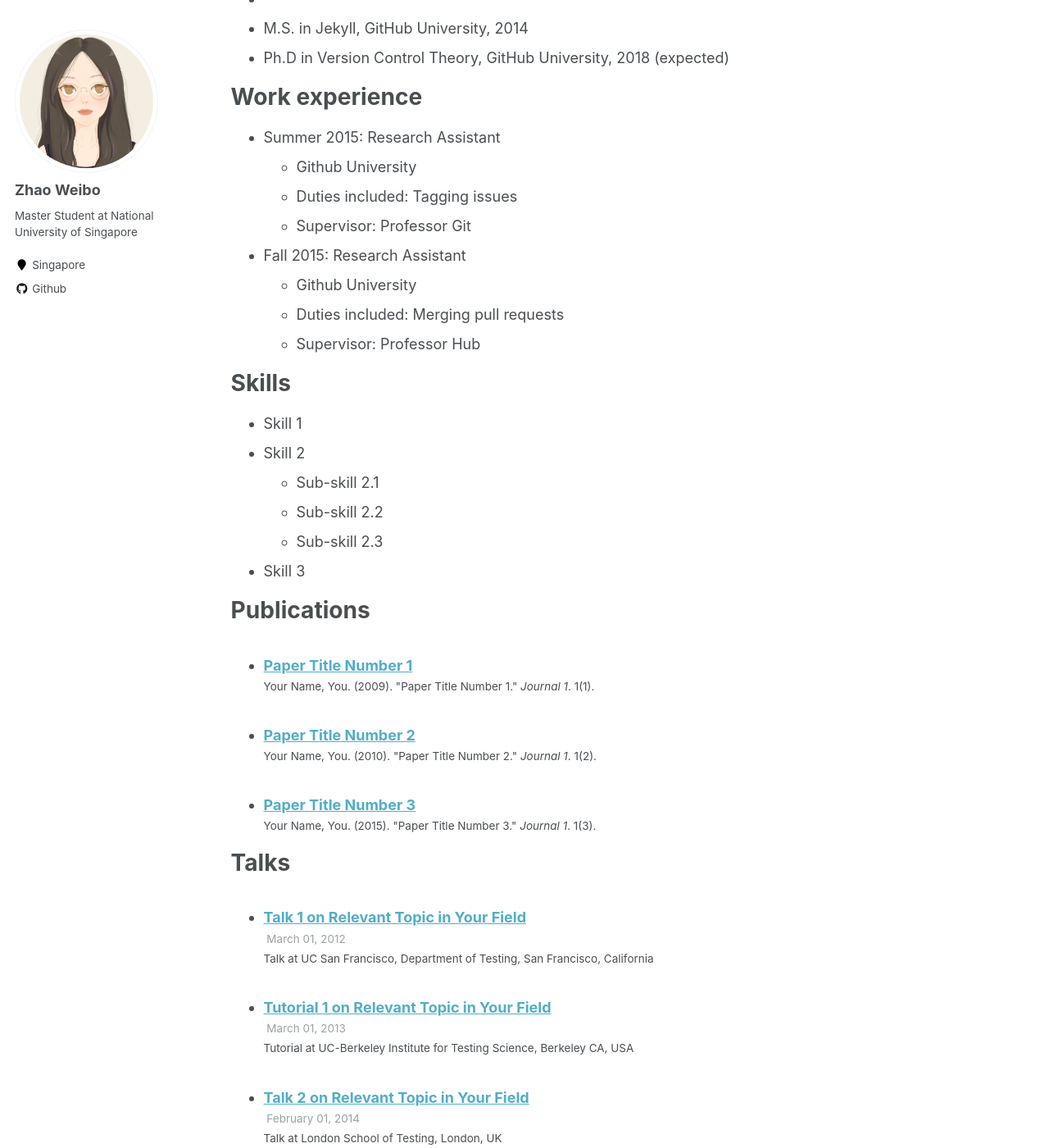
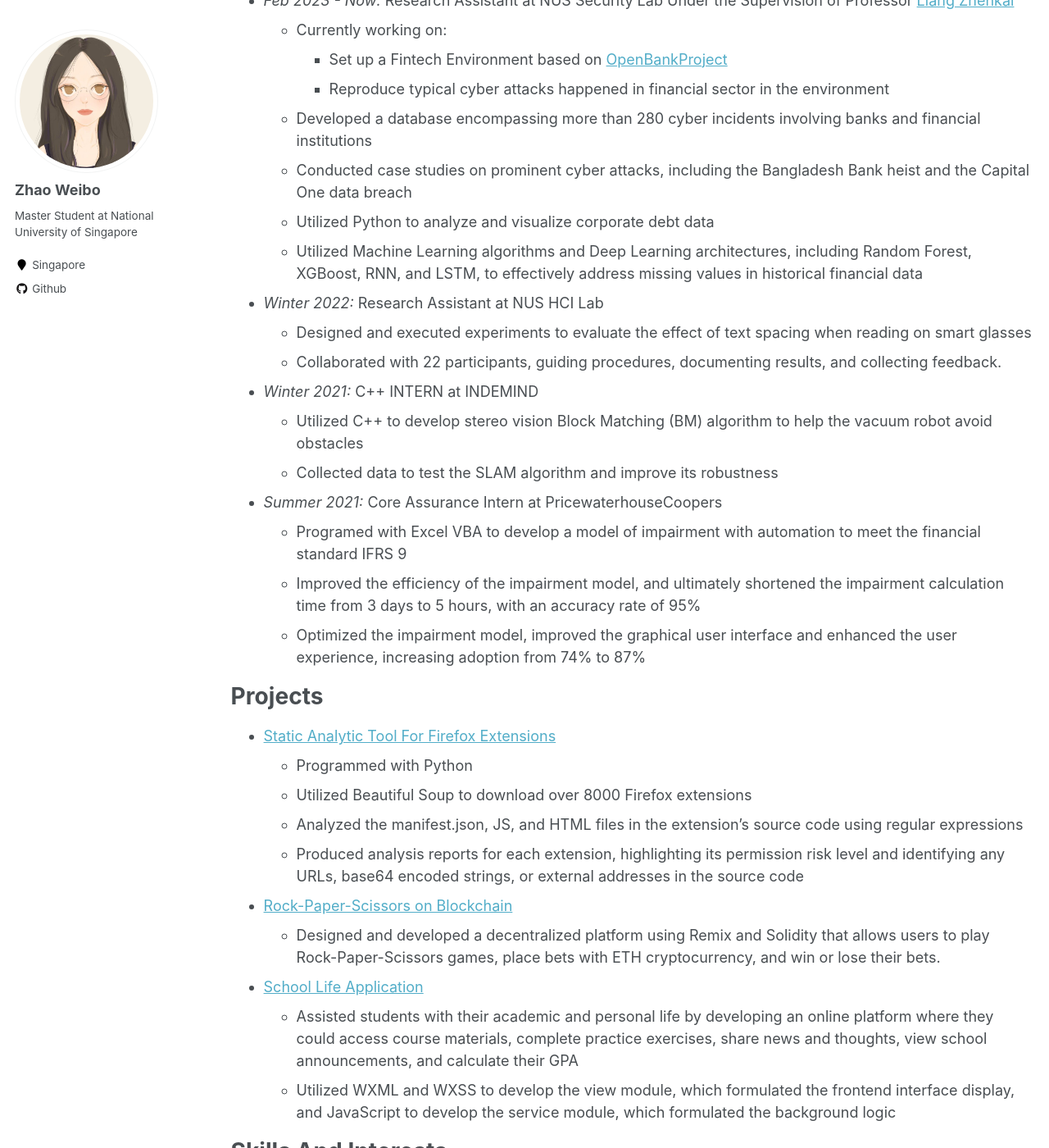
Before and after one commit to LexieZB/LexieZB.github.io, a Jekyll site: the page built from _pages/cv.md, in a window 1280 px wide and 1400 px high, scrolled down 763 px. Shown: the whole window at 82% size. Built offline with Jekyll 4.4.1, drawn with Linux system fonts in a browser that asks for light colours; some of the changed text lies outside the part shown.

Commit message:
CV big modification

```diff
--- a/_pages/cv.md
+++ b/_pages/cv.md
@@ -29,50 +29,50 @@
 - Computer Architecture
 - Computer Networks
 
-* B.S. in GitHub, GitHub University, 2012
-*
-* M.S. in Jekyll, GitHub University, 2014
-* Ph.D in Version Control Theory, GitHub University, 2018 (expected)
-
 Work experience
 ======
-* Summer 2015: Research Assistant
-  * Github University
-  * Duties included: Tagging issues
-  * Supervisor: Professor Git
+* *Feb 2023 - Now:* Research Assistant at NUS Security Lab Under the Supervision of Professor [Liang Zhenkai](https://www.comp.nus.edu.sg/cs/people/liangzk/)
+  * Currently working on:
+    * Set up a Fintech Environment based on [OpenBankProject](https://www.openbankproject.com/)
+    * Reproduce typical cyber attacks happened in financial sector in the environment
+  * Developed a database encompassing more than 280 cyber incidents involving banks and financial institutions
+  * Conducted case studies on prominent cyber attacks, including the Bangladesh Bank heist and the Capital One data breach
+  * Utilized Python to analyze and visualize corporate debt data
+  * Utilized Machine Learning algorithms and Deep Learning architectures, including Random Forest, XGBoost, RNN, and LSTM,  to effectively address missing values in historical financial data
+* *Winter 2022:* Research Assistant at NUS HCI Lab
+  * Designed and executed experiments to evaluate the effect of text spacing when reading on smart glasses
+  * Collaborated with 22 participants, guiding procedures, documenting results, and collecting feedback.
+* *Winter 2021:* C++ INTERN at INDEMIND
+  * Utilized C++ to develop stereo vision Block Matching (BM) algorithm to help the vacuum robot avoid obstacles
+  * Collected data to test the SLAM algorithm and improve its robustness
+* *Summer 2021:* Core Assurance Intern at PricewaterhouseCoopers
+  * Programed with Excel VBA to develop a model of impairment with automation to meet the financial standard IFRS 9
+  * Improved the efficiency of the impairment model, and ultimately shortened the impairment calculation time from 3 days to 5 hours, with an accuracy rate of 95%
+  * Optimized the impairment model, improved the graphical user interface and enhanced the user experience, increasing  adoption from 74% to 87%
 
-* Fall 2015: Research Assistant
-  * Github University
-  * Duties included: Merging pull requests
-  * Supervisor: Professor Hub
+# Projects
 
-Skills
+- [Static Analytic Tool For Firefox Extensions](https://github.com/LexieZB/Extension-Analysis/tree/main)
+  - Programmed with Python
+  - Utilized Beautiful Soup to download over 8000 Firefox extensions
+  - Analyzed the manifest.json, JS, and HTML files in the extension's source code using regular expressions
+  - Produced analysis reports for each extension, highlighting its permission risk level and identifying any URLs, base64 encoded strings, or external addresses in the source code
+- [Rock-Paper-Scissors on Blockchain](https://github.com/LexieZB/Blockchain-RPS-Game)
+  - Designed and developed a decentralized platform using Remix and Solidity that allows users to play Rock-Paper-Scissors games, place bets with ETH cryptocurrency, and win or lose their bets.
+- [School Life Application](https://github.com/LexieZB/Haweitong-WeChat-Mini-Program/tree/main)
+  - Assisted students with their academic and personal life by developing an online platform where they could access course  materials, complete practice exercises, share news and thoughts, view school announcements, and calculate their GPA
+  - Utilized WXML and WXSS to develop the view module, which formulated the frontend interface display, and JavaScript to  develop the service module, which formulated the background logic
+
+Skills And Interests
 ======
-* Skill 1
-* Skill 2
-  * Sub-skill 2.1
-  * Sub-skill 2.2
-  * Sub-skill 2.3
-* Skill 3
+* Research Interests
 
-Publications
-======
-  <ul>{% for post in site.publications %}
-    {% include archive-single-cv.html %}
-  {% endfor %}</ul>
+  * Cyber Security
+  * Reliable Fintech Infrastructure
 
-Talks
-======
-  <ul>{% for post in site.talks %}
-    {% include archive-single-talk-cv.html %}
-  {% endfor %}</ul>
+* Programming
 
-Teaching
-======
-  <ul>{% for post in site.teaching %}
-    {% include archive-single-cv.html %}
-  {% endfor %}</ul>
-
-Service and leadership
-======
-* Currently signed in to 43 different slack teams
+  * Python
+  * Java
+  * SQL
+  * VBA
```
Also changed, not shown: other parts of _pages/cv.md (+1 -1 lines).
